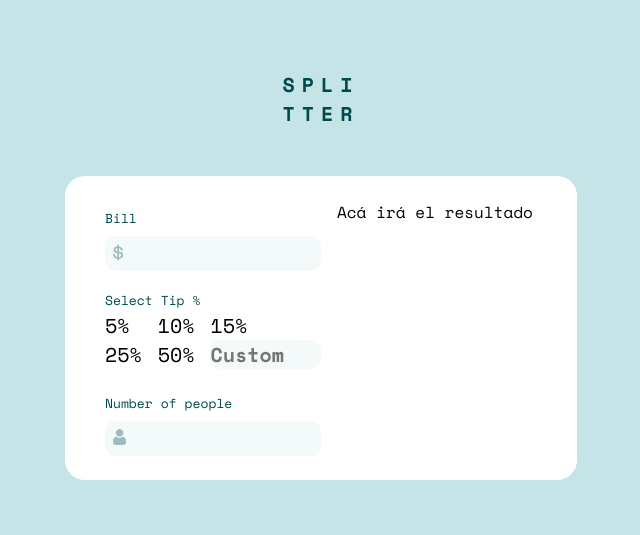
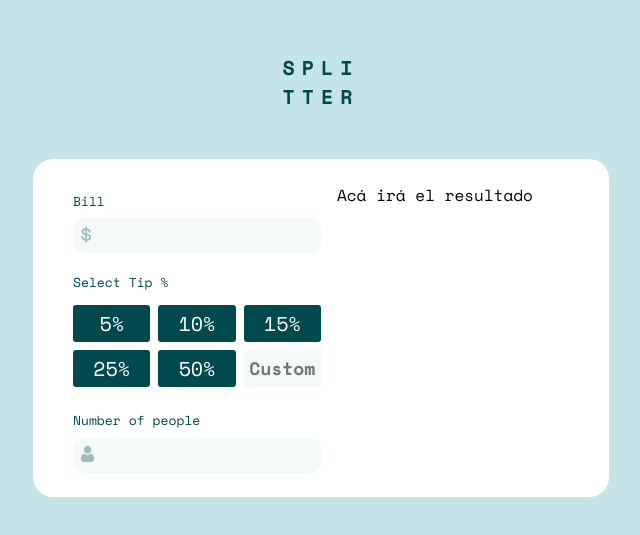
Before and after one commit to ripterdust/TipCalculator, a React (Create React App) app: page / in a window 1280 px wide. Shown: the part 125-660 px from the top of the page, without its empty margins (319-959 px from the left). Built offline with nearby package versions, Linux system fonts and the light colour scheme.

Commit message:
Terminados los estilos de los botones

```diff
--- a/src/styles/parials/calculator.scss
+++ b/src/styles/parials/calculator.scss
@@ -15,7 +15,7 @@
     }
 
     .calculator{
-        width: 40%;
+        width: 45%;
         height: 20%;
         background: $white;
         border-radius: 20px;
@@ -73,15 +73,34 @@
     .tip{
         margin: 1em 0;
         .buttons{
+            margin-top: .7em;
             width: 100%;
             display: grid;
-            grid-template-columns: auto auto auto;
-            column-gap: 1em;
+            grid-template-columns: 1fr 1fr 1fr;
+            column-gap: .5em;
             grid-template-rows: auto auto;
+            row-gap: .5em;
+
 
             div, input {
                 width: 100%;
                 font-size: 20px;
+                border-radius: 3px;
+                text-align: center;
+                padding: .2em 0;
+            }
+
+            div{
+                background: $veryDarkCyan;
+                color: $white;
+                cursor: pointer;
+            }
+
+            input{
+                text-align: center;
+                font-size: 18px;
+                padding: 3px 0;
+
             }
         }
     }
```
